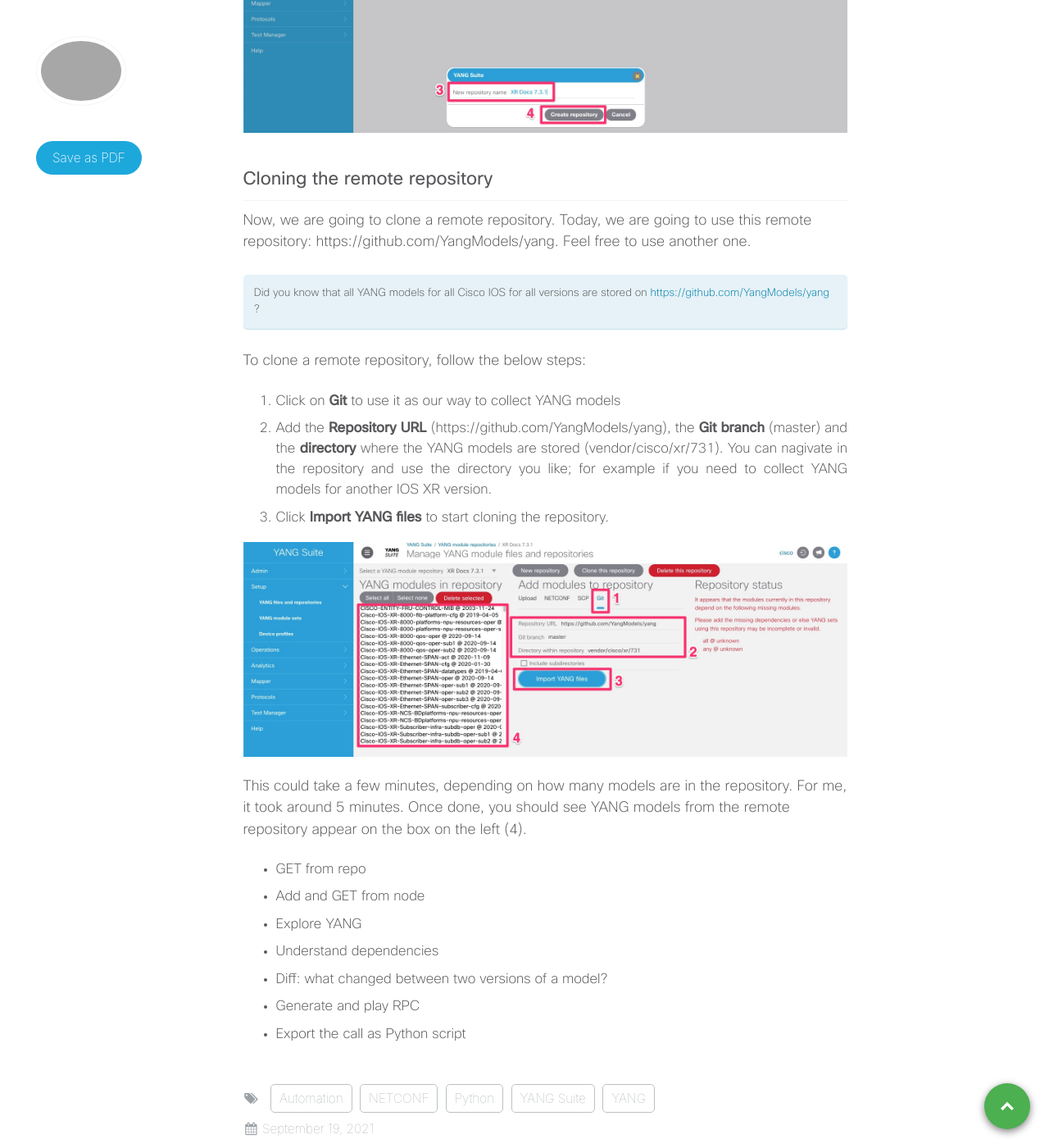
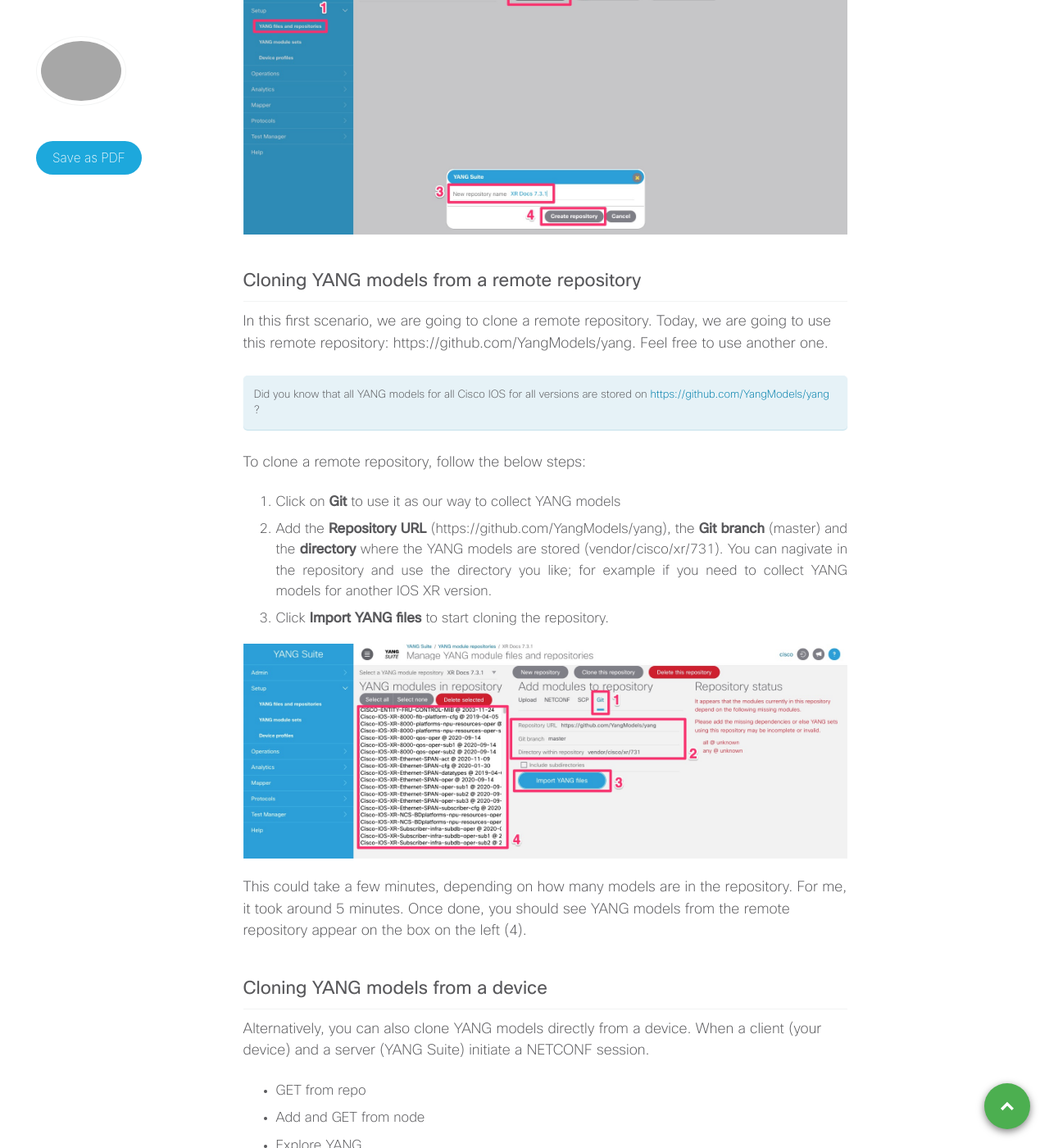
Before and after one commit to xrdocs/programmability, a Jekyll site: the page built from _tutorials/do-you-speak-yang.md, in a window 1280 px wide and 1400 px high, scrolled down 2354 px. Shown: the whole window at 82% size. Built offline with Jekyll 4.4.1, drawn with Linux system fonts in a browser that asks for light colours; comment, search, counter and statistics services are not loaded; some of the changed text lies outside the part shown.

Commit message:
cloning repo

```diff
--- a/_tutorials/do-you-speak-yang.md
+++ b/_tutorials/do-you-speak-yang.md
@@ -67,9 +71,9 @@ To add a new YANG repository, from which we can sync our YANG models, here are t
 
   ![Add remote repository.jpg]({{site.baseurl}}/images/Add remote repository.jpg){: .align-center}
 
-## Cloning the remote repository
+## Cloning YANG models from a remote repository
 
-Now, we are going to clone a remote repository. Today, we are going to use this remote repository: https://github.com/YangModels/yang. Feel free to use another one.
+In this first scenario, we are going to clone a remote repository. Today, we are going to use this remote repository: https://github.com/YangModels/yang. Feel free to use another one.
 
 Did you know that all YANG models for all Cisco IOS for all versions are stored on [https://github.com/YangModels/yang](https://github.com/YangModels/yang) ?
 {: .notice--info}
@@ -83,6 +87,10 @@ To clone a remote repository, follow the below steps:
 
 This could take a few minutes, depending on how many models are in the repository. For me, it took around 5 minutes. Once done, you should see YANG models from the remote repository appear on the box on the left (4).
 
+## Cloning YANG models from a device
+
+Alternatively, you can also clone YANG models directly from a device. When a client (your device) and a server (YANG Suite) initiate a NETCONF session.
+
 * GET from repo
 * Add and GET from node
 * Explore YANG
```
Also changed, not shown: other parts of _tutorials/do-you-speak-yang.md (+5 -1 lines).
